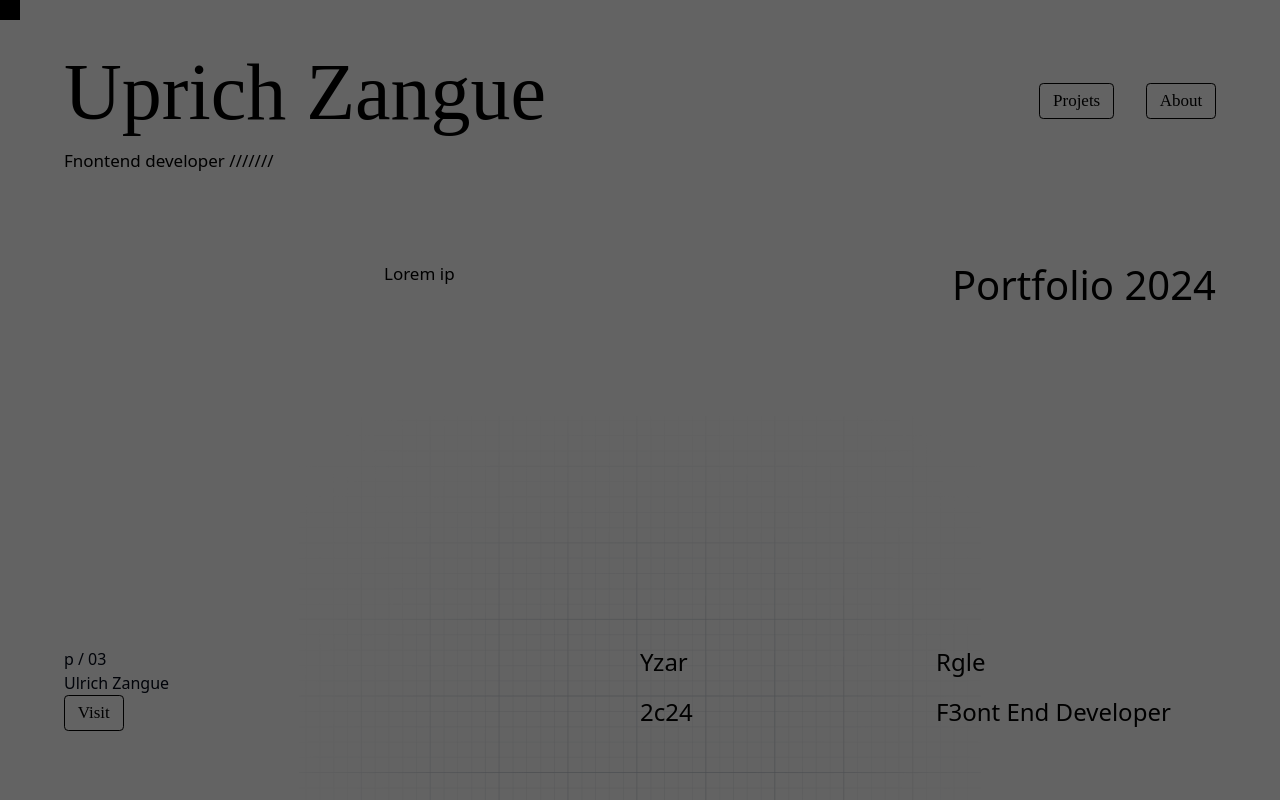
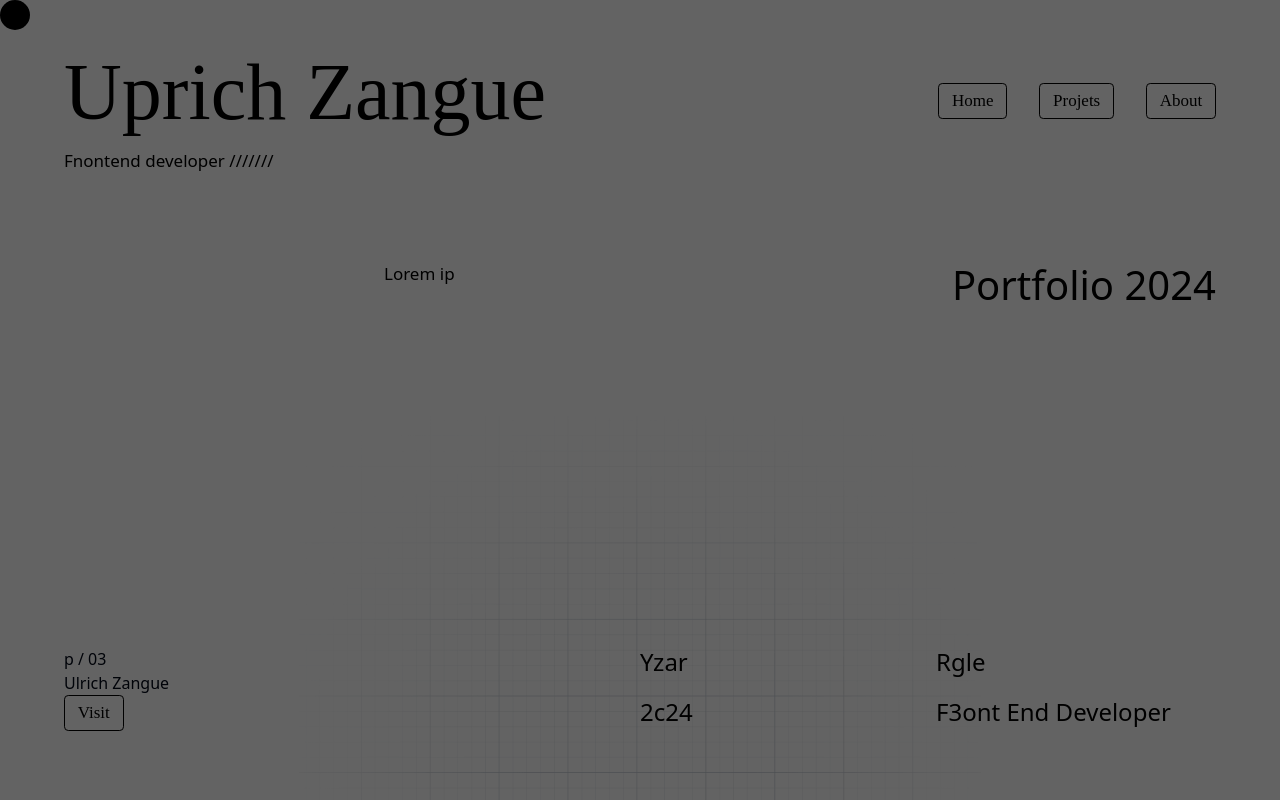
Before and after one commit to zangue-mbcode/ulrich-zangue, a Next.js app: page / in a window 1280 px wide. Built offline with nearby package versions, Linux system fonts and the light colour scheme.

Commit message:
home page

```diff
--- a/src/app/globals.css
+++ b/src/app/globals.css
@@ -83,8 +83,9 @@ html{
   position: fixed;
   top: 0;
   left: 0;
-  width: 20px;
-  height: 20px;
+  width: 30px;
+  height: 30px;
+  border-radius: 50%;
   pointer-events: none;
   z-index: 9999;
   mix-blend-mode: difference;
@@ -285,8 +286,9 @@ footer > div {
 
 .counter{
   position: fixed;
-  right: 0;
-  bottom: 0;
+  top: 50%;
+  left: 50%;
+  transform: translate(-50%, -50%);
   font-size: 40px;
   padding: 2em;
 }
--- a/src/app/page.tsx
+++ b/src/app/page.tsx
@@ -181,7 +181,10 @@ export default function Home() {
         </div>
         <div className="nav-buttons">
           <div className="btn">
-            <button>Projets</button>
+            <button>Home</button>
+          </div>
+          <div className="btn">
+            <button onClick={() => console.log('click')} >Projets</button>
           </div>
           <div className="btn">
             <button>About</button>
--- a/src/components/cursor/cursor.tsx
+++ b/src/components/cursor/cursor.tsx
@@ -5,21 +5,7 @@ import gsap from "gsap"
 
 
 const Cursor = () => {
-  const cursorRef = useRef<HTMLDivElement>(null)
-  const followerRef = useRef<HTMLDivElement>(null)
 
-  const moveCursor = (e: MouseEvent): void => {
-    gsap.to(cursorRef.current, {
-        x: e.clientX,
-        y: e.clientY,
-        duration: 0.2,
-    }),
-    gsap.to(followerRef.current, {
-        x: e.clientX,
-        y: e.clientY,
-        duration: 0.9,
-    })
-  }
 
   useEffect(() => {
     const cursor = document.getElementById("custom-cursor");
@@ -57,8 +43,8 @@ const Cursor = () => {
 
   return (
     <div >
-      <div ref={cursorRef} id="custom-cursor" className="custom-cursor"></div>
-      <div ref={followerRef} className="cursor-text"></div>
+      <div id="custom-cursor" className="custom-cursor"></div>
+      <div className="cursor-text"></div>
     </div>
   )
 }
```
